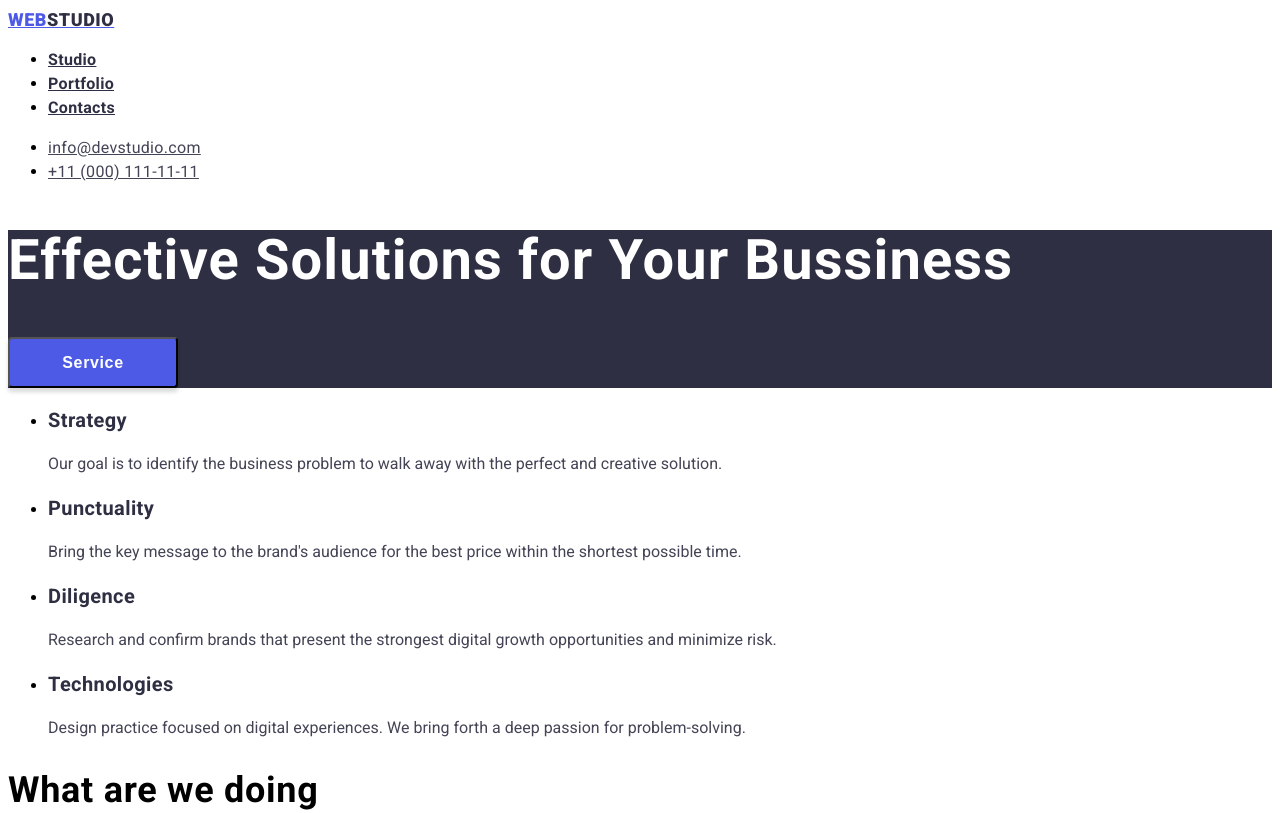
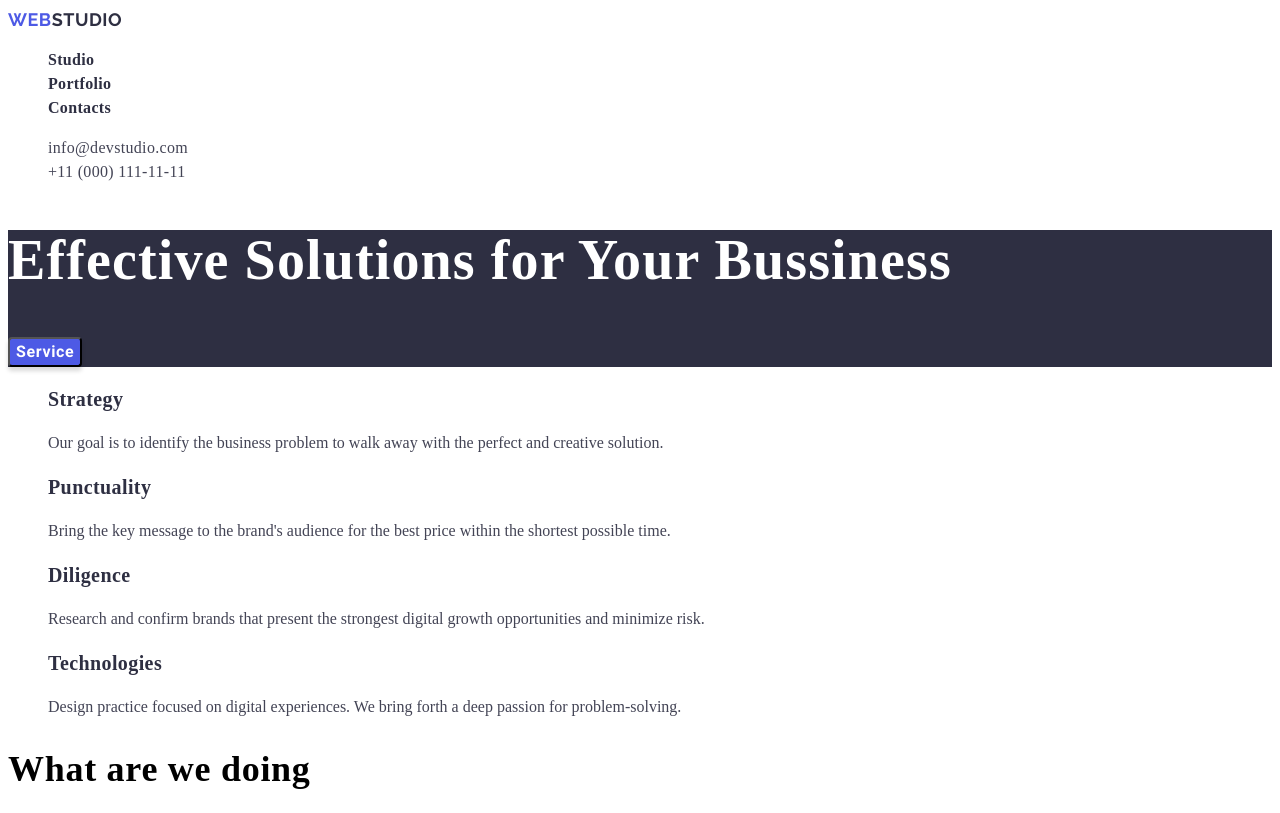
Before and after one commit to Odisoon/goit-markup-hw-02, a plain HTML site: page index.html in a window 1280 px wide. Shown: the top 813 px of the page. Drawn offline with Linux system fonts and the light colour scheme.

Commit message:
исправление 3

```diff
--- a/index.html
+++ b/index.html
@@ -16,8 +16,8 @@
             <a class="web" href="/">WEB<span class="studio">STUDIO</span></a>
             <ul>
                 <li><a class="web-text" href="/">Studio</a></li>
-                <li><a class="web-text" href="/portfolio.html">Portfolio</a></li>
-                <li><a class="web-text" href="/contacts.html">Contacts</a></li>
+                <li><a class="web-text" href="./portfolio.html">Portfolio</a></li>
+                <li><a class="web-text" href="./contacts.html">Contacts</a></li>
             </ul>
         </nav>
         <ul>
@@ -33,7 +33,7 @@
     <main>
         <section class="main-header">
             <h1 class="header-1">Effective Solutions for Your Bussiness</h1>
-            <button class="order-button">Service</span></button>
+            <button class="order-button">Service</button>
         </section>
 
         <section>
--- a/styles/styles.css
+++ b/styles/styles.css
@@ -1,6 +1,18 @@
 body {
     background-color: #fff;
-    font-family: 'Roboto';
+    font-family: 'Roboto'sans-serif;
+}
+
+.web, .studio {
+    font-family: 'Raleway';
+}
+
+a {
+    text-decoration: none;
+}
+
+li {
+    list-style-type: none;
 }
 
 .web {
@@ -50,19 +62,24 @@ body {
     color: #FFFFFF;
 }
 
+button:hover {
+    background: #4D5AE5;
+    box-shadow: 0px 3px 1px rgba(0, 0, 0, 0.1), 0px 2px 1px rgba(0, 0, 0, 0.08), 0px 2px 2px rgba(0, 0, 0, 0.12);
+    border-radius: 4px;
+    color: #FFFFFF;
+}
+
 .order-button {
-    width: 170px;
-    height: 51px;
-    left: 635px;
-    top: 432px;
     background: #4D5AE5;
     box-shadow: 0px 4px 4px rgba(0, 0, 0, 0.15);
     border-radius: 4px;
     font-weight: 600;
     font-size: 16px;
-    line-height: 19px;
+    line-height: 24px;
     letter-spacing: 0.04em;
     color: #FFFFFF;
+    display: inline-block;
+    font-family: Roboto;
 }
 
 .subtitles {
@@ -116,12 +133,7 @@ body {
     line-height: 24px;
 }
 
-button:hover {
-    background: #4D5AE5;
-    box-shadow: 0px 3px 1px rgba(0, 0, 0, 0.1), 0px 2px 1px rgba(0, 0, 0, 0.08), 0px 2px 2px rgba(0, 0, 0, 0.12);
-    border-radius: 4px;
-    color: #FFFFFF;
-}
+
 
 .portfolio-button-2 {
     width: 116px;
```
Also changed, not shown: portfolio.html (+2 -2 lines).
